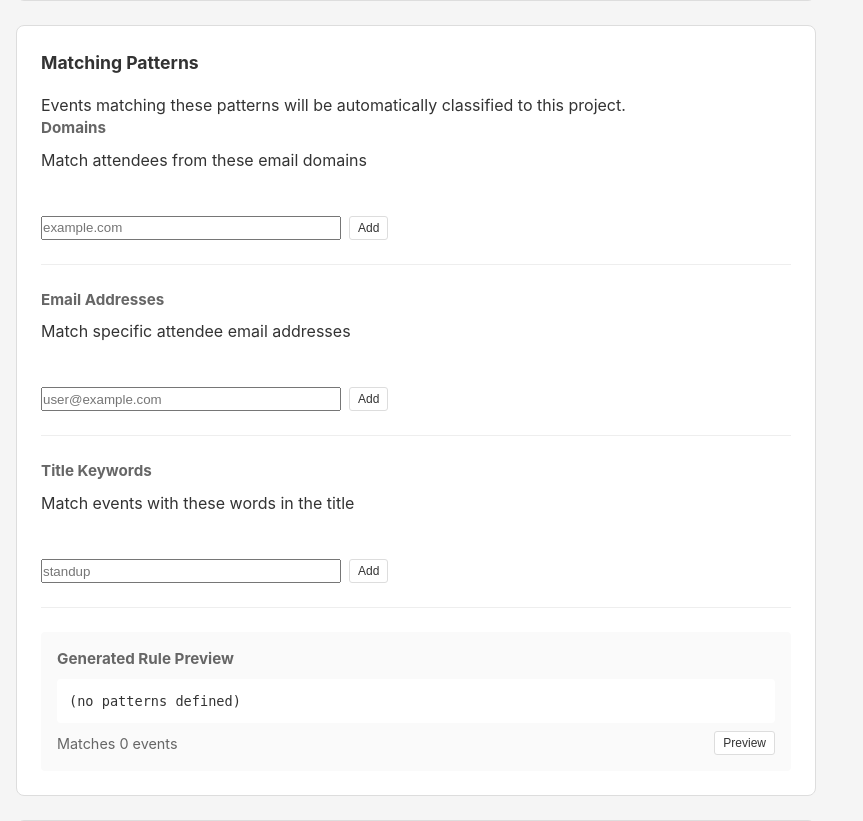
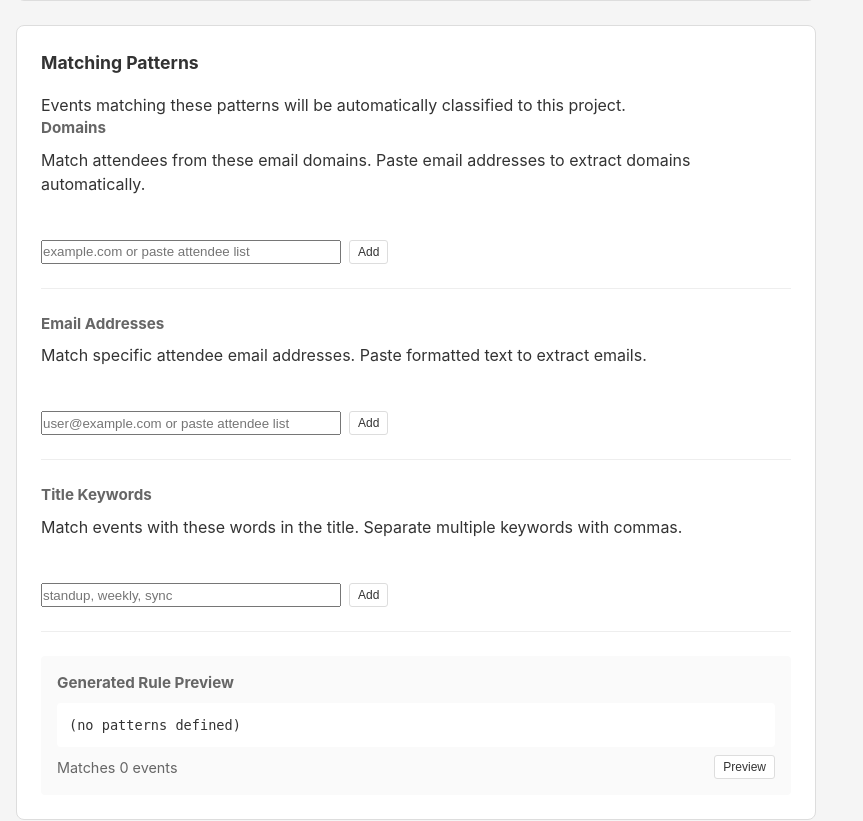
Before and after one commit to michaelwinser/timesheet-app, a Python web app: template src/templates/project_detail.html in a window 1280 px wide. Shown: the part 538-1359 px from the top of the page, without its empty margins (0-863 px from the left). Run offline with Jinja, Linux system fonts and the light colour scheme; the template is opened without the code that fills it, so the values that code supplies are empty.

Commit message:
Add smart parsing for fingerprint input fields
- Extract email addresses from pasted text like "Name <email@domain.com>"
- Extract domains automatically from email addresses
- Support comma-separated values for all fields
- Show toast when multiple values are added
- Update placeholder text to indicate paste support

🤖 Generated with [Claude Code](https://claude.com/claude-code)

Co-Authored-By: Claude Opus 4.5 <noreply@anthropic.com>

```diff
--- a/src/templates/project_detail.html
+++ b/src/templates/project_detail.html
@@ -64,42 +64,42 @@
 
         <div class="fingerprint-group">
             <h3>Domains</h3>
-            <p class="hint">Match attendees from these email domains</p>
+            <p class="hint">Match attendees from these email domains. Paste email addresses to extract domains automatically.</p>
             <div id="fingerprint-domains" class="tag-list">
                 {% for domain in project.fingerprint_domains %}
                 <span class="tag" data-value="{{ domain }}">{{ domain }} <button type="button" class="tag-remove" onclick="removeTag('domains', '{{ domain }}')">&times;</button></span>
                 {% endfor %}
             </div>
             <div class="tag-input-row">
-                <input type="text" id="new-domain" placeholder="example.com" onkeypress="handleTagKeypress(event, 'domains')">
+                <input type="text" id="new-domain" placeholder="example.com or paste attendee list" onkeypress="handleTagKeypress(event, 'domains')">
                 <button type="button" class="btn btn-small" onclick="addTag('domains')">Add</button>
             </div>
         </div>
 
         <div class="fingerprint-group">
             <h3>Email Addresses</h3>
-            <p class="hint">Match specific attendee email addresses</p>
+            <p class="hint">Match specific attendee email addresses. Paste formatted text to extract emails.</p>
             <div id="fingerprint-emails" class="tag-list">
                 {% for email in project.fingerprint_emails %}
                 <span class="tag" data-value="{{ email }}">{{ email }} <button type="button" class="tag-remove" onclick="removeTag('emails', '{{ email }}')">&times;</button></span>
                 {% endfor %}
             </div>
             <div class="tag-input-row">
-                <input type="text" id="new-email" placeholder="user@example.com" onkeypress="handleTagKeypress(event, 'emails')">
+                <input type="text" id="new-email" placeholder="user@example.com or paste attendee list" onkeypress="handleTagKeypress(event, 'emails')">
                 <button type="button" class="btn btn-small" onclick="addTag('emails')">Add</button>
             </div>
         </div>
 
         <div class="fingerprint-group">
             <h3>Title Keywords</h3>
-            <p class="hint">Match events with these words in the title</p>
+            <p class="hint">Match events with these words in the title. Separate multiple keywords with commas.</p>
             <div id="fingerprint-keywords" class="tag-list">
                 {% for keyword in project.fingerprint_keywords %}
                 <span class="tag" data-value="{{ keyword }}">{{ keyword }} <button type="button" class="tag-remove" onclick="removeTag('keywords', '{{ keyword }}')">&times;</button></span>
                 {% endfor %}
             </div>
             <div class="tag-input-row">
-                <input type="text" id="new-keyword" placeholder="standup" onkeypress="handleTagKeypress(event, 'keywords')">
+                <input type="text" id="new-keyword" placeholder="standup, weekly, sync" onkeypress="handleTagKeypress(event, 'keywords')">
                 <button type="button" class="btn btn-small" onclick="addTag('keywords')">Add</button>
             </div>
         </div>
@@ -230,21 +230,109 @@ document.getElementById('project-settings-form').addEventListener('submit', asyn
 });
 
 // Fingerprint tag management
+
+/**
+ * Extract email addresses from text.
+ * Handles formats like: "Name <email@domain.com>" or just "email@domain.com"
+ */
+function extractEmails(text) {
+    const emailRegex = /[a-zA-Z0-9._%+-]+@[a-zA-Z0-9.-]+\.[a-zA-Z]{2,}/g;
+    const matches = text.match(emailRegex) || [];
+    return [...new Set(matches.map(e => e.toLowerCase()))];
+}
+
+/**
+ * Extract domains from email addresses in text.
+ */
+function extractDomains(text) {
+    const emails = extractEmails(text);
+    const domains = emails.map(e => e.split('@')[1]);
+    return [...new Set(domains)];
+}
+
+/**
+ * Parse input value and extract appropriate values based on type.
+ */
+function parseInputValues(type, rawValue) {
+    const values = [];
+
+    if (type === 'domains') {
+        // Extract domains from any email addresses found
+        const domains = extractDomains(rawValue);
+        if (domains.length > 0) {
+            values.push(...domains);
+        } else {
+            // Treat as comma-separated domain list
+            rawValue.split(/[,\s]+/).forEach(v => {
+                v = v.trim().toLowerCase();
+                // Remove any leading @ or protocol
+                v = v.replace(/^@/, '').replace(/^https?:\/\//, '');
+                if (v && v.includes('.')) {
+                    values.push(v);
+                }
+            });
+        }
+    } else if (type === 'emails') {
+        // Extract email addresses
+        const emails = extractEmails(rawValue);
+        if (emails.length > 0) {
+            values.push(...emails);
+        } else {
+            // Treat as comma-separated email list
+            rawValue.split(/[,\s]+/).forEach(v => {
+                v = v.trim().toLowerCase();
+                if (v && v.includes('@')) {
+                    values.push(v);
+                }
+            });
+        }
+    } else if (type === 'keywords') {
+        // Split by comma, keep phrases intact
+        rawValue.split(',').forEach(v => {
+            v = v.trim().toLowerCase();
+            if (v) {
+                values.push(v);
+            }
+        });
+    }
+
+    return values;
+}
+
 function addTag(type) {
     const input = document.getElementById(`new-${type.slice(0, -1)}`);
-    const value = input.value.trim().toLowerCase();
+    const rawValue = input.value.trim();
 
-    if (!value) return;
-    if (fingerprints[type].includes(value)) {
-        showToast('Already added', 'error');
+    if (!rawValue) return;
+
+    const values = parseInputValues(type, rawValue);
+
+    if (values.length === 0) {
+        showToast('No valid values found', 'error');
         return;
     }
 
-    fingerprints[type].push(value);
+    let addedCount = 0;
+    for (const value of values) {
+        if (!fingerprints[type].includes(value)) {
+            fingerprints[type].push(value);
+            addedCount++;
+        }
+    }
+
+    if (addedCount === 0) {
+        showToast('All values already added', 'error');
+        return;
+    }
+
     input.value = '';
     renderTags(type);
     saveFingerprints();
     updateGeneratedRule();
+
+    if (addedCount > 1) {
+        showToast(`Added ${addedCount} ${type}`, 'success');
+    }
 }
 
 function removeTag(type, value) {
```
